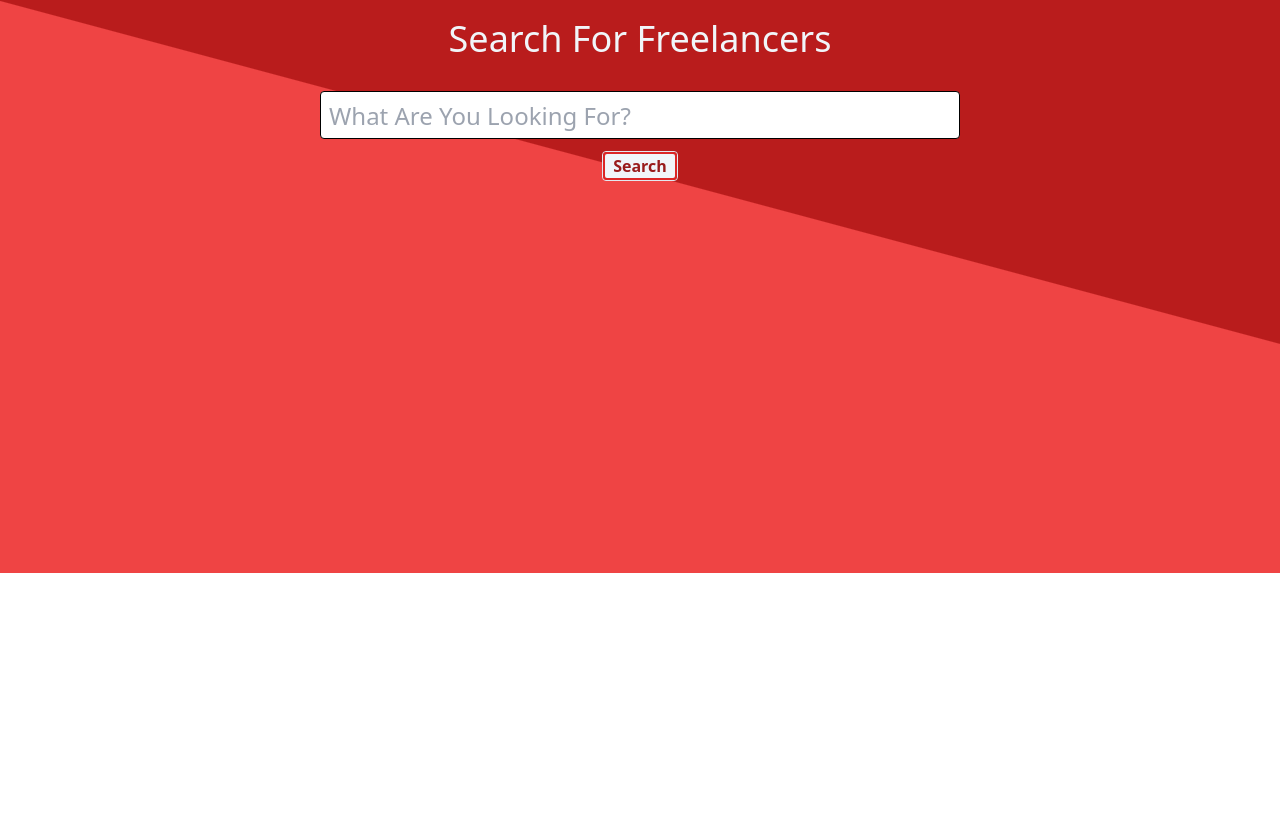
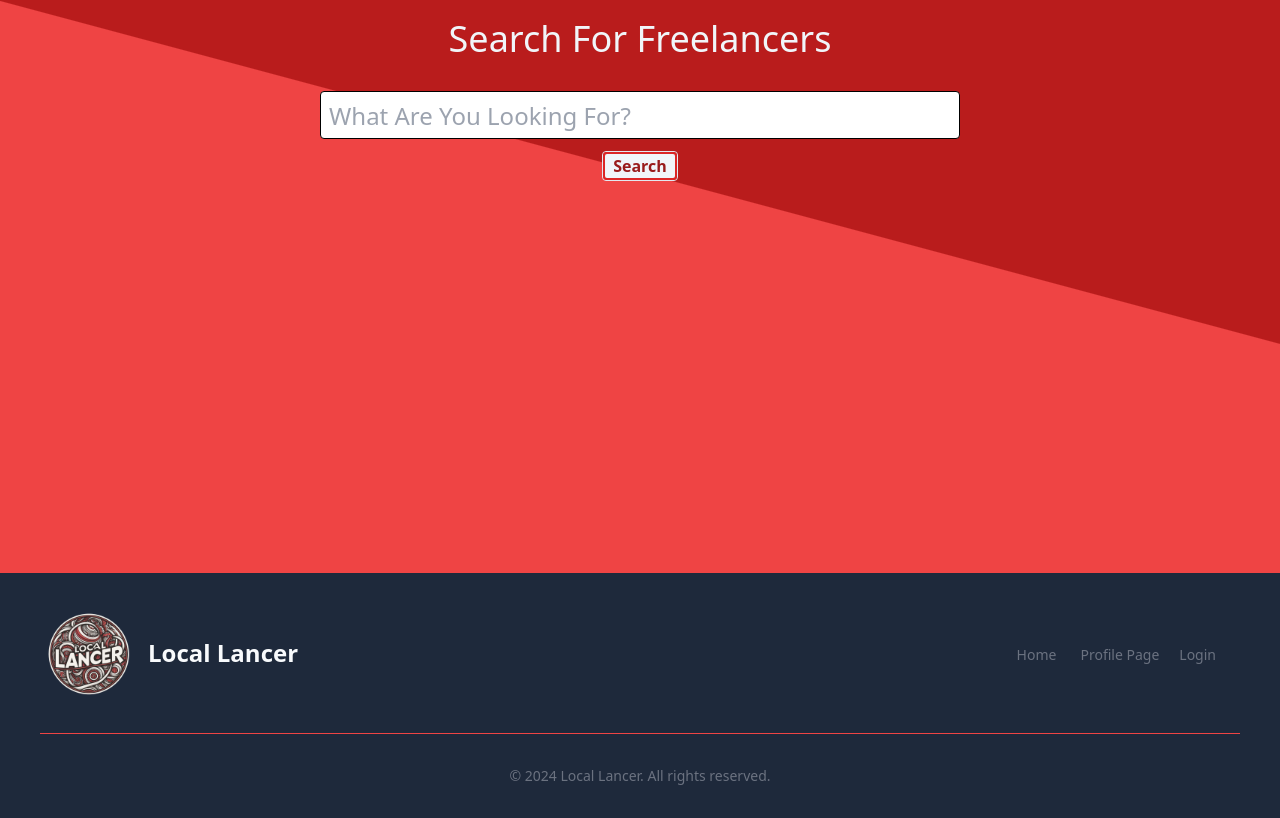
Before and after one commit to thesupersoup/codefi-capstone-apr2024, an Angular app in the folder frontend/: page / in a window 1280 px wide. Shown: the part 291-1109 px from the top of the page. Before the commit the page ends 864 px from the top, so only its background shows below. Built offline with nearby package versions, Linux system fonts and the light colour scheme.

Commit message:
FEAT: Add basic footer

```diff
--- a/frontend/src/app/app.component.html
+++ b/frontend/src/app/app.component.html
@@ -1,2 +1,3 @@
 <app-navbar></app-navbar>
 <router-outlet></router-outlet>
+<app-footer></app-footer>
--- a/frontend/src/app/app.module.ts
+++ b/frontend/src/app/app.module.ts
@@ -14,6 +14,7 @@ import { LoginComponent } from './features/auth/login/login.component';
 import { VerifyComponent } from './features/auth/verify/verify.component';
 import { NavbarComponent } from './features/navbar/navbar.component';
 import { ResultsPageComponent } from './features/results-page/results-page.component';
+import { FooterComponent } from './features/footer/footer.component';
 
 @NgModule({
   declarations: [
@@ -24,6 +25,7 @@ import { ResultsPageComponent } from './features/results-page/results-page.compo
     VerifyComponent,
     NavbarComponent,
     ResultsPageComponent,
+    FooterComponent,
   ],
   imports: [
     BrowserModule,
--- /dev/null
+++ b/frontend/src/app/features/footer/footer.component.html
@@ -0,0 +1,43 @@
+<div class="w-full mx-auto p-10 md:py-8 bg-slate-800 text-slate-50">
+  <div class="sm:flex sm:items-center sm:justify-between">
+    <a
+      href="#"
+      class="flex items-center mb-4 sm:mb-0 space-x-3 rtl:space-x-reverse"
+    >
+      <img
+        src="../../../assets/images/local_lancer_logo.png"
+        class="h-24"
+        alt="Local Lancer Logo"
+      />
+      <span
+        class="self-center text-2xl font-semibold whitespace-nowrap hover:text-red-500"
+        >Local Lancer</span
+      >
+    </a>
+    <ul
+      class="flex flex-wrap items-center mb-6 text-sm font-medium text-gray-500 sm:mb-0 pt-1"
+    >
+      <li>
+        <a href="/" class="me-4 md:me-6 hover:text-red-500">Home</a>
+      </li>
+      <li>
+        <a routerLink="contact-us" class="hover:text-red-500" routerLink="/"
+          >Profile Page</a
+        >
+      </li>
+      <li>
+        <a
+          href="#"
+          routerLink="/login"
+          class="hover:text-red-500 me-4 md:me-6 pl-5"
+          >Login</a
+        >
+      </li>
+    </ul>
+  </div>
+  <hr class="my-6 border-red-500 sm:mx-auto lg:my-8" />
+  <span class="block text-sm text-gray-500 sm:text-center">
+    © 2024 <a href="#" class="hover:text-red-500">Local Lancer</a>. All rights
+    reserved.
+  </span>
+</div>
--- a/frontend/src/app/features/navbar/navbar.component.html
+++ b/frontend/src/app/features/navbar/navbar.component.html
@@ -1,39 +1,54 @@
-<div class="bg-zinc-700 h-16 flex justify-end items-center p-2">
-
-
+<div class="bg-slate-800 h-16 flex justify-end items-center p-2">
   <!-- These two are for ease of access. To Be Deleted -->
   <div>
-  <button class="bg-slate-100 hover:bg-slate-200 text-red-700 font-semibold  border-2 px-2 border-red-600 rounded"		routerLink="/"
-  routerLinkActive="active">Home</button>
+    <button
+      class="bg-slate-100 hover:bg-slate-200 text-red-700 font-semibold border-2 px-2 border-red-600 rounded"
+      routerLink="/"
+      routerLinkActive="active"
+    >
+      Home
+    </button>
 
-  <button class="bg-slate-100 hover:bg-slate-200 text-red-700 font-semibold  border-2 px-2 border-red-600 rounded" 		routerLink="/results"
-  routerLinkActive="active">Results</button>
+    <button
+      class="bg-slate-100 hover:bg-slate-200 text-red-700 font-semibold border-2 px-2 border-red-600 rounded"
+      routerLink="/results"
+      routerLinkActive="active"
+    >
+      Results
+    </button>
   </div>
-
 
   <button
     class="border border-slate-200 rounded m-1 h-7.5"
     routerLink="/register"
-		routerLinkActive="active">
-    <div class="bg-slate-100 hover:bg-slate-200 text-red-700 font-semibold  border-2 px-2 border-red-600 rounded">
+    routerLinkActive="active"
+  >
+    <div
+      class="bg-slate-100 hover:bg-slate-200 text-red-700 font-semibold border-2 px-2 border-red-600 rounded"
+    >
       Register
     </div>
   </button>
   <button
     class="border border-slate-200 rounded m-1 h-7.5"
     routerLink="/login"
-    routerLinkActive="active">
-    <div class="bg-slate-100 hover:bg-slate-200 text-red-700 font-semibold  border-2 px-2 border-red-600 rounded">
+    routerLinkActive="active"
+  >
+    <div
+      class="bg-slate-100 hover:bg-slate-200 text-red-700 font-semibold border-2 px-2 border-red-600 rounded"
+    >
       Login
     </div>
   </button>
   <button
     class="border border-slate-200 rounded m-1 h-7.5"
     routerLink="/login"
-    routerLinkActive="active">
-    <div class="bg-slate-100 hover:bg-slate-200 text-red-700 font-semibold  border-2 px-2 border-red-600 rounded">
+    routerLinkActive="active"
+  >
+    <div
+      class="bg-slate-100 hover:bg-slate-200 text-red-700 font-semibold border-2 px-2 border-red-600 rounded"
+    >
       Logout
     </div>
   </button>
-
 </div>
```
Also changed, not shown: frontend/src/app/features/footer/footer.component.ts (added, +10 -0 lines), frontend/src/app/features/footer/footer.component.scss (added), frontend/src/assets/images/local_lancer_logo.png (added). Lines whose indentation alone changed are shown as unchanged.
